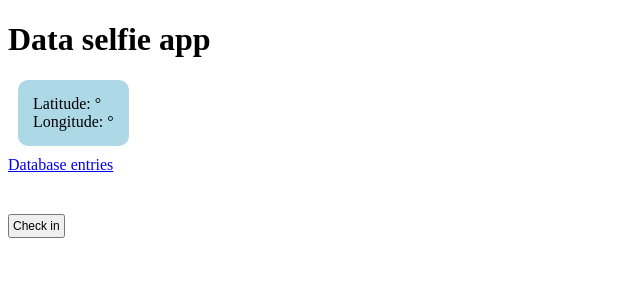
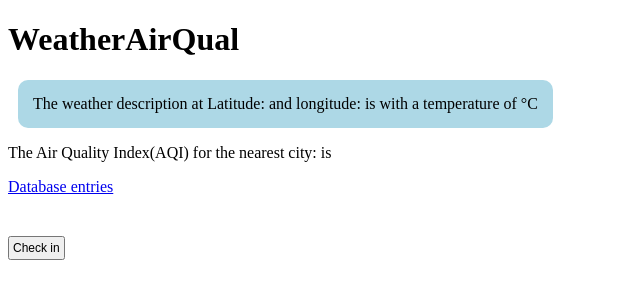
Before and after one commit to RidhikGovind/Weather-AirQual-App, a website: page public/index.html in a window 1280 px wide. Shown: the whole page, without its empty margins (0-640 px from the left). Drawn offline with Linux system fonts and the light colour scheme.

Commit message:
added weather summary

```diff
--- a/public/index.html
+++ b/public/index.html
@@ -6,7 +6,7 @@
     <meta name="viewport" content="width=device-width, initial-scale=1.0">
     <title>Data selfie app</title>
     <style>
-        .coords {
+      .weather-info {
             padding: 15px;
             width: fit-content;
             background-color: lightblue;
@@ -19,27 +19,37 @@
             font-size: 12px;
             margin-top: 40px;
         }
+
     </style>
 </head>
 
 <body>
 
 
-    <h1>Data selfie app</h1>
+    <h1>WeatherAirQual </h1>
 
-    <div class="coords">
+    <!-- <div class="coords">
         <div>Latitude: <span class="lat"></span>&deg; </div>
         <div>Longitude: <span class="long"></span>&deg;</div>
-    </div>
+    </div> -->
+
+    <p class="weather-info">The weather description at Latitude: <span class="lat"></span> and longitude: <span class="long"></span>
+    is <span class="description"></span> with a temperature of <span class="temperature"></span>°C</p>
+
+    <p class="aq-details">The Air Quality Index(AQI) for the nearest city: <span class="city"></span> is <span class="aq-value"></span></p>
     <div class="dbentries">
         <a href="anotherindex.html">Database entries</a>
     </div>
+
+
     <button class="checkin">Check in</button>
 
 
     <script>
 
         const checkinbtn = document.querySelector('.checkin');
+        const description = document.querySelector('.description');
+        const temperature = document.querySelector('.temperature');
 
         let lat, long;
 
@@ -66,7 +76,12 @@
 
                 const api_response = await fetch(api_url);
                 const api_data = await api_response.json();
-                console.log(api_data);
+                // console.log(api_data.current.temp);
+
+                description.textContent = api_data.current.weather[0].description;
+                let celciusTemperature = api_data.current.temp - 273.15;
+                console.log(celciusTemperature);
+                temperature.textContent = celciusTemperature;
 
 
 
```
Also changed, not shown: 1 other file.
